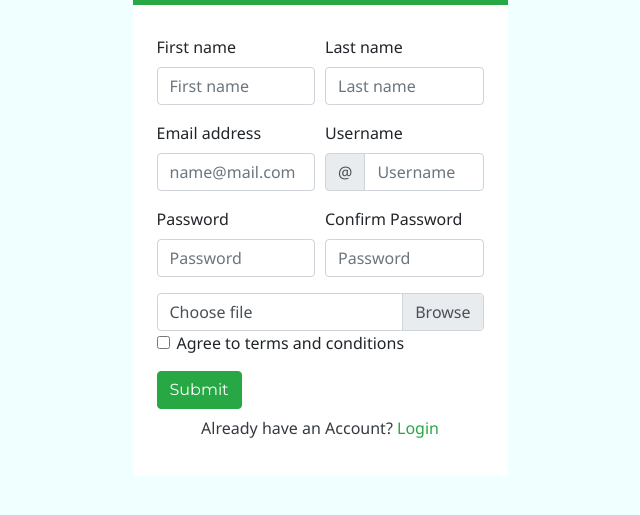
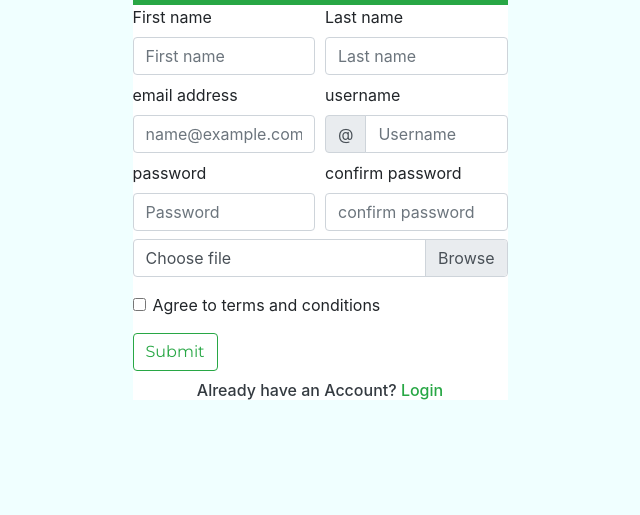
Before and after one commit to moakintunde/vridge, a plain HTML site: page sign-up.html in a window 1280 px wide. Shown: the part 71-586 px from the top of the page, without its empty margins (320-960 px from the left). Drawn offline with nearby package versions, Linux system fonts and the light colour scheme.

Commit message:
Update sign-up.html

```diff
--- a/sign-up.html
+++ b/sign-up.html
@@ -22,28 +22,28 @@
             <div class="collapse navbar-collapse" id="navbarNavAltMarkup">
               <div class="navbar-nav">
                 <a class="nav-item nav-link" href="#">Sign up<span class="sr-only">(current)</span></a>
-                <a class="nav-item nav-link" href="./login.html">Login</a>
+                <a class="nav-item nav-link" href="./content.html">Login</a>
               </div>
             </div>
           </nav>
 
-        <section id="login">
+        <section id="sign-up">
             <form>
                 <div class="form-row">
-                  <div class="col-md-6 mb-3">
+                  <div class="col-md-6 mb-2">
                     <label for="validationDefault01">First name</label>
                     <input type="text" class="form-control" id="validationDefault01" placeholder="First name" required>
                   </div>
-                  <div class="col-md-6 mb-3">
+                  <div class="col-md-6 mb-2">
                     <label for="validationDefault02">Last name</label>
                     <input type="text" class="form-control" id="validationDefault02" placeholder="Last name" required>
                   </div>
-                  <div class="col-md-6 mb-3">
-                    <label for="exampleFormControlInput1">Email address</label>
-                    <input type="email" class="form-control" id="exampleFormControlInput1" placeholder="name@mail.com" required>
+                  <div class="col-md-6 mb-2">
+                    <label for="exampleFormControlInput1">email address</label>
+                    <input type="email" class="form-control" id="exampleFormControlInput1" placeholder="name@example.com" required>
                   </div>
-                  <div class="col-md-6 mb-3">
-                    <label for="validationDefaultUsername">Username</label>
+                  <div class="col-md-6 mb-2">
+                    <label for="validationDefaultUsername">username</label>
                     <div class="input-group">
                       <div class="input-group-prepend">
                         <span class="input-group-text" id="inputGroupPrepend2">@</span>
@@ -51,17 +51,17 @@
                       <input type="text" class="form-control" id="validationDefaultUsername" placeholder="Username" aria-describedby="inputGroupPrepend2" required>
                     </div>
                   </div>
-                  <div class="col-md-6 mb-3">
-                    <label for="inputPassword4">Password</label>
+                  <div class="col-md-6 col-sm-6 mb-2">
+                    <label for="inputPassword4">password</label>
                     <input type="password" class="form-control" id="inputPassword4" placeholder="Password"required>
                   </div>
-                  <div class="col-md-6 mb-3">
-                    <label for="inputPassword4">Confirm Password</label>
-                    <input type="password" class="form-control" id="inputPassword4" placeholder="Password" required>
+                  <div class="col-md-6 col-sm-6 mb-2">
+                    <label for="inputPassword4">confirm password</label>
+                    <input type="password" class="form-control" id="inputPassword4" placeholder="confirm password" required>
                   </div>
                 </div>
 
-                <div class="custom-file">
+                <div class="custom-file mb-3">
                     <input type="file" class="custom-file-input" id="customFile">
                     <label class="custom-file-label" for="customFile">Choose file</label>
                   </div>
@@ -74,7 +74,7 @@
                     </label>
                   </div>
                 </div>
-                <button class="btn btn-success" type="submit">Submit</button>
+                <button class="btn btn-outline-success" type="submit">Submit</button>
               </form>
             <h6 class="text-dark" style="padding-top: 10px;">Already have an Account? <a class="text-success" href="./login.html">Login</a> </h6>
 
```
